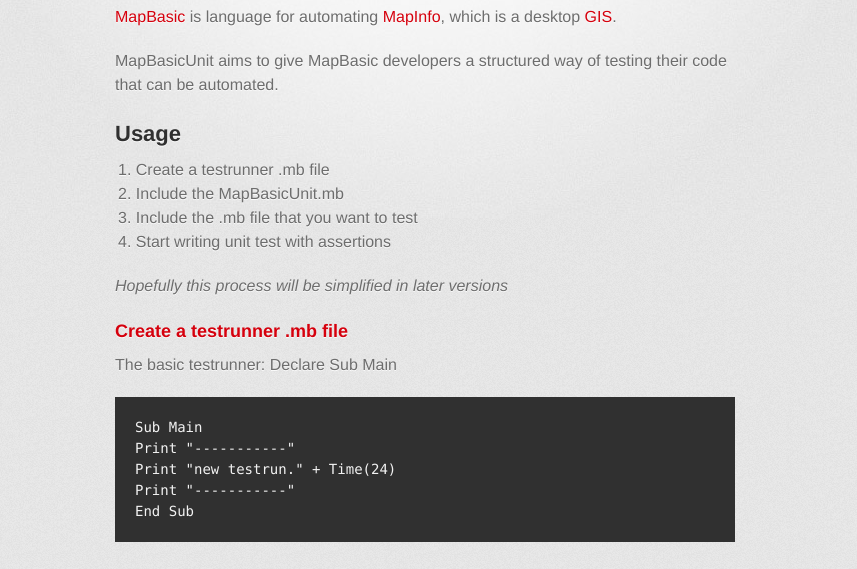
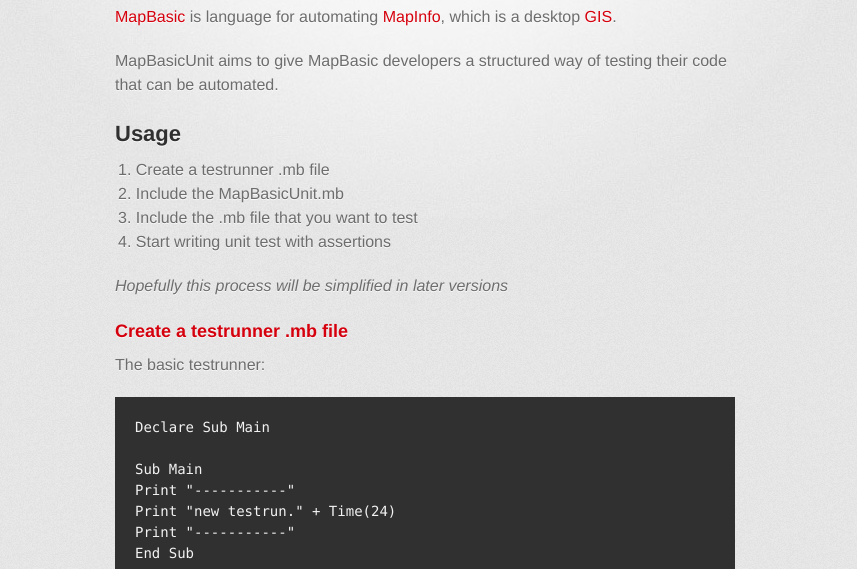
Before and after one commit to steenhulthin/MapBasicUnit, a plain HTML site: page index.html in a window 1280 px wide. Shown: the part 355-924 px from the top of the page, without its empty margins (215-1072 px from the left). Drawn offline with Linux system fonts and the light colour scheme; a web font is replaced by a local one.

```diff
--- a/index.html
+++ b/index.html
@@ -54,10 +54,11 @@
 <h3>
 <a name="create-a-testrunner-mb-file" class="anchor" href="#create-a-testrunner-mb-file"><span class="octicon octicon-link"></span></a>Create a testrunner .mb file</h3>
 
-<p>The basic testrunner:
-    Declare Sub Main</p>
+<p>The basic testrunner:</p>
 
-<pre><code>Sub Main
+<pre><code>Declare Sub Main
+
+Sub Main
 Print "-----------"
 Print "new testrun." + Time(24)
 Print "-----------"
```
Also changed, not shown: params.json (+1 -1 lines).
